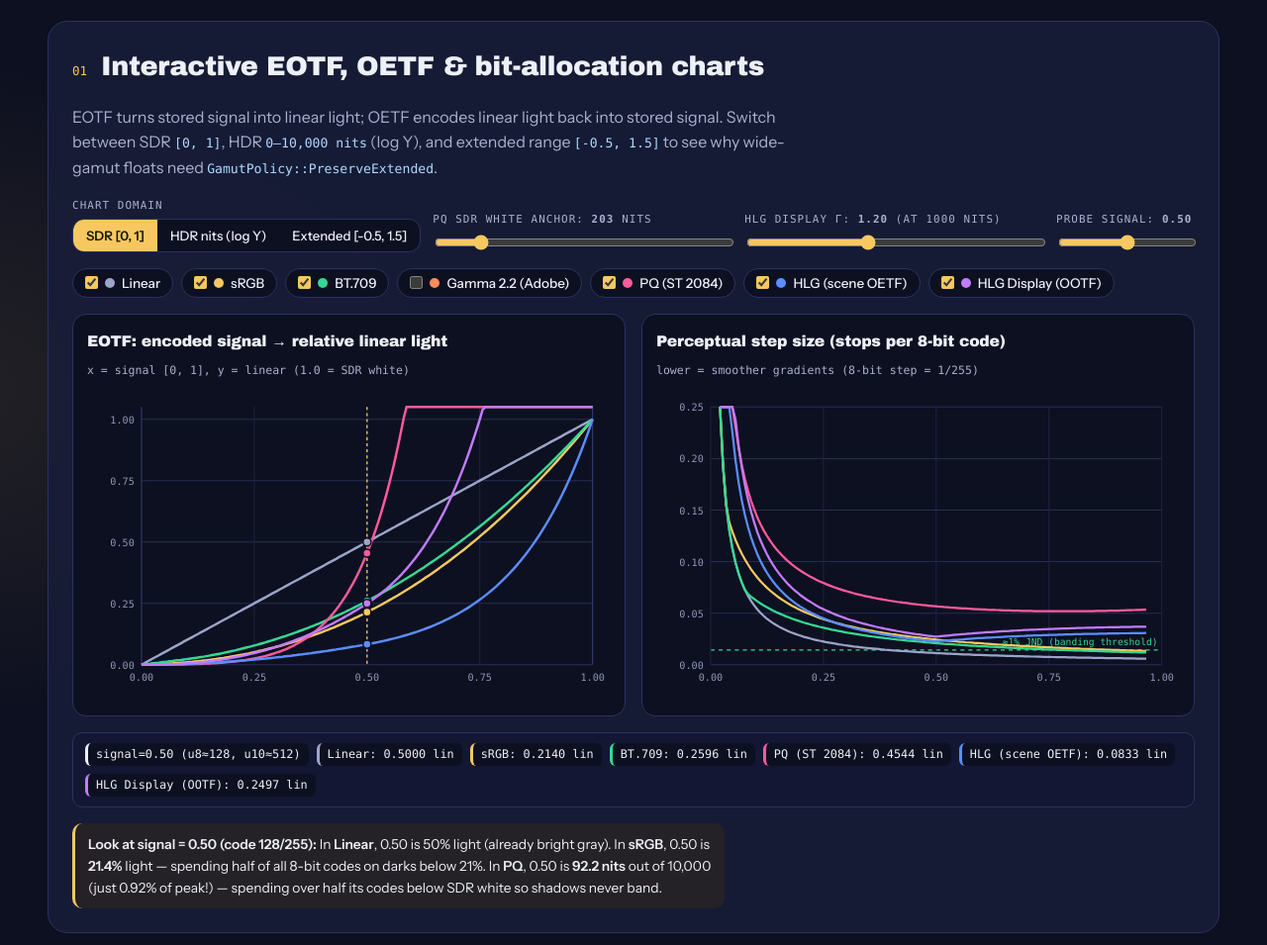
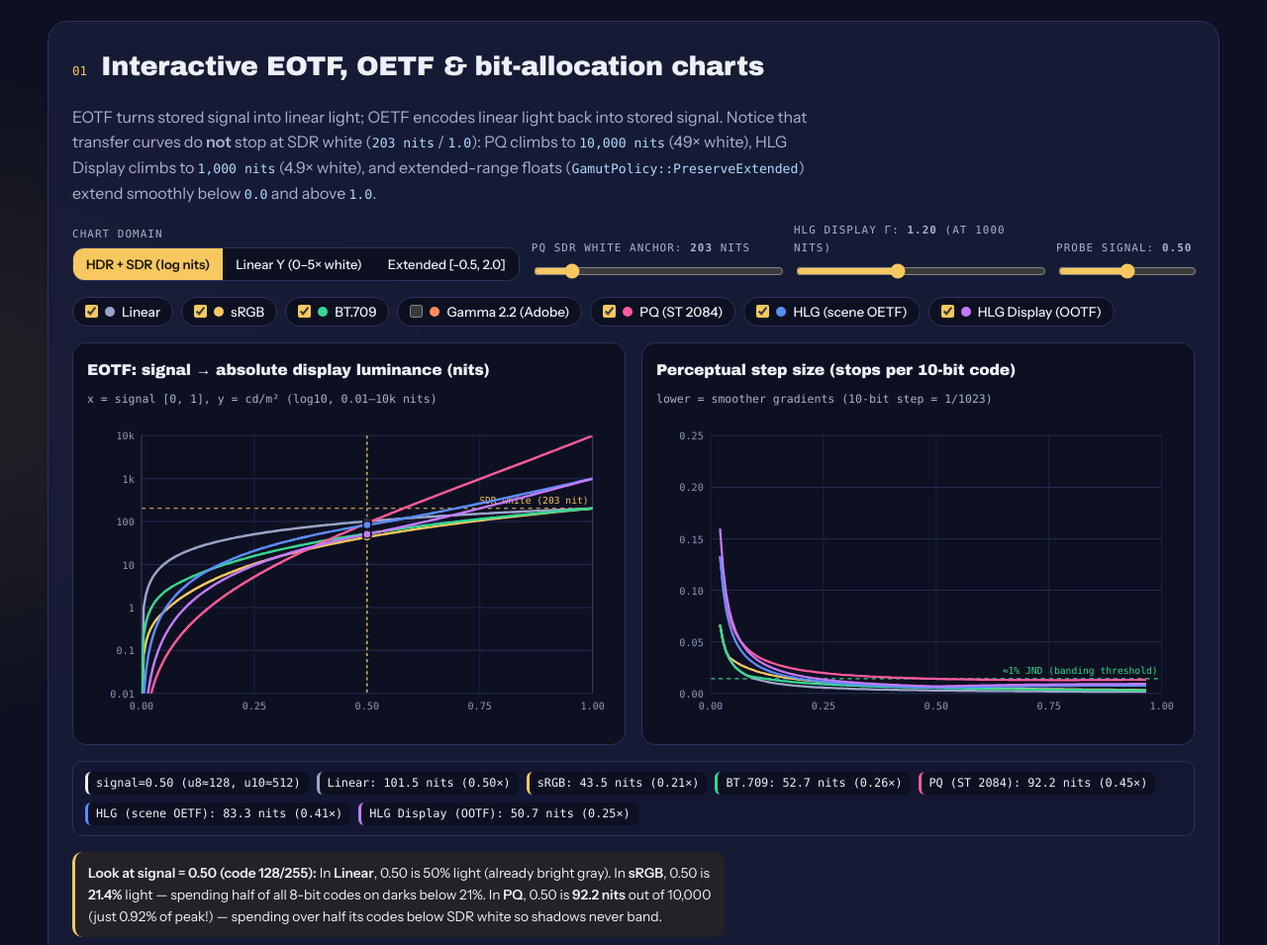
Before and after one commit to imazen/zenpixels, a plain HTML site: page site/transfers.html in a window 1280 px wide. Shown: the part 278-1233 px from the top of the page at 99% size. Drawn offline with Linux system fonts and the light colour scheme; a web font is replaced by a local one.

Commit message:
fix(site): show full HDR headroom on transfers.html (default log nits, unclipped 5x linear, extended [-0.5, 2.0])

```diff
--- a/site/transfers.html
+++ b/site/transfers.html
@@ -102,15 +102,15 @@ footer { color: var(--muted); font-size: .82rem; padding-top: 26px; display: gri
 <main class="story">
   <section class="sec" aria-labelledby="h-charts">
     <div class="sec-head"><span class="num">01</span><h2 id="h-charts">Interactive EOTF, OETF &amp; bit-allocation charts</h2></div>
-    <p class="sub">EOTF turns stored signal into linear light; OETF encodes linear light back into stored signal. Switch between SDR <code>[0, 1]</code>, HDR <code>0–10,000 nits</code> (log Y), and extended range <code>[-0.5, 1.5]</code> to see why wide-gamut floats need <code>GamutPolicy::PreserveExtended</code>.</p>
+    <p class="sub">EOTF turns stored signal into linear light; OETF encodes linear light back into stored signal. Notice that transfer curves do <strong>not</strong> stop at SDR white (<code>203 nits</code> / <code>1.0</code>): PQ climbs to <code>10,000 nits</code> (49× white), HLG Display climbs to <code>1,000 nits</code> (4.9× white), and extended-range floats (<code>GamutPolicy::PreserveExtended</code>) extend smoothly below <code>0.0</code> and above <code>1.0</code>.</p>
 
     <div class="ctl-row">
       <div class="field" style="flex:0 1 auto">
         <label id="mode-lbl">Chart domain</label>
         <div class="seg" role="group" aria-labelledby="mode-lbl">
-          <button type="button" class="mode-btn" data-mode="sdr" aria-pressed="true">SDR [0, 1]</button>
-          <button type="button" class="mode-btn" data-mode="hdr" aria-pressed="false">HDR nits (log Y)</button>
-          <button type="button" class="mode-btn" data-mode="ext" aria-pressed="false">Extended [-0.5, 1.5]</button>
+          <button type="button" class="mode-btn" data-mode="hdr" aria-pressed="true">HDR + SDR (log nits)</button>
+          <button type="button" class="mode-btn" data-mode="sdr" aria-pressed="false">Linear Y (0–5× white)</button>
+          <button type="button" class="mode-btn" data-mode="ext" aria-pressed="false">Extended [-0.5, 2.0]</button>
         </div>
       </div>
       <div class="field" style="flex:1 1 170px">
@@ -272,10 +272,12 @@ const srgbEotf = (v, ext) => {
   const s = v < 0 ? -1 : 1, a = Math.abs(v);
   return s * (a <= 0.04045 ? a / 12.92 : Math.pow((a + 0.055) / 1.055, 2.4));
 };
+const BT709_ALPHA = 0.09929682680944;
+const BT709_CUT = 4.5 * 0.018053968510807;
 const bt709Eotf = (v, ext) => {
   if (!ext) v = Math.min(1, Math.max(0, v));
-  if (v < 0.081) return v / 4.5;
-  return Math.pow((v + 0.099) / 1.099, 1 / 0.45);
+  const s = v < 0 ? -1 : 1, a = Math.abs(v);
+  return s * (a < BT709_CUT ? a / 4.5 : Math.pow((a + BT709_ALPHA) / (1 + BT709_ALPHA), 1 / 0.45));
 };
 const gamma22Eotf = (v, ext) => {
   if (!ext) v = Math.min(1, Math.max(0, v));
@@ -350,7 +352,7 @@ const CURVES = [
     id: 'hlg', name: 'HLG (scene OETF)', cicp: 'TC = 18', color: '#5b8dff', on: true,
     eotf: (v, st) => {
       const s = hlgInvOetf(v);
-      return st.mode === 'hdr' ? s * 1000 : s;
+      return st.mode === 'hdr' ? s * 1000 : (s * 1000) / st.pqWhite;
     },
     formula: 'v ≤ 0.5 ? v²/3 : (exp((v − c)/a) + b)/12',
     role: 'Broadcast HDR (BBC/NHK, iPhone Dolby Vision HLG base)',
@@ -371,7 +373,7 @@ const CURVES = [
   },
 ];
 
-const state = { mode: 'sdr', pqWhite: 203, hlgGamma: 1.2, probeX: 0.50 };
+const state = { mode: 'hdr', pqWhite: 203, hlgGamma: 1.2, probeX: 0.50 };
 
 function renderCards() {
   $('tf-cards').innerHTML = CURVES.map(c => `
@@ -402,50 +404,61 @@ function drawCharts() {
   const W = 520, H = 310, P = { l: 54, r: 18, t: 18, b: 36 };
   const iw = W - P.l - P.r, ih = H - P.t - P.b;
   const xMin = state.mode === 'ext' ? -0.5 : 0;
-  const xMax = state.mode === 'ext' ? 1.5 : 1.0;
+  const xMax = state.mode === 'ext' ? 2.0 : 1.0;
   const toX = x => P.l + ((x - xMin) / (xMax - xMin)) * iw;
 
-  let toY, yTicks, yFmt;
+  let toY, yTicks, yFmt, refY = null, refLabel = '';
   if (state.mode === 'hdr') {
     const logMin = -2, logMax = 4; // 0.01 to 10,000 nits
     toY = y => {
-      const ly = Math.log10(Math.max(0.01, Math.min(10000, y)));
+      const ly = Math.log10(Math.max(1e-4, y));
       return P.t + ih * (1 - (ly - logMin) / (logMax - logMin));
     };
-    yTicks = [0.01, 0.1, 1, 10, 100, 203, 1000, 10000];
+    yTicks = [0.01, 0.1, 1, 10, 100, 1000, 10000];
     yFmt = v => v >= 1000 ? (v / 1000) + 'k' : String(v);
+    refY = state.pqWhite;
+    refLabel = `SDR white (${state.pqWhite} nit)`;
     $('eotf-title').textContent = 'EOTF: signal → absolute display luminance (nits)';
-    $('eotf-axis').textContent = 'x = signal [0, 1], y = cd/m² (log10)';
+    $('eotf-axis').textContent = 'x = signal [0, 1], y = cd/m² (log10, 0.01–10k nits)';
   } else if (state.mode === 'ext') {
-    const yMin = -0.6, yMax = 2.6;
-    toY = y => P.t + ih * (1 - (Math.max(yMin, Math.min(yMax, y)) - yMin) / (yMax - yMin));
-    yTicks = [-0.5, 0, 0.5, 1.0, 1.5, 2.0, 2.5];
-    yFmt = v => v.toFixed(1);
-    $('eotf-title').textContent = 'Extended-range EOTF: negative & >1.0 floats';
-    $('eotf-axis').textContent = 'x = encoded [-0.5, 1.5], y = linear light';
+    const yMin = -0.6, yMax = 5.2;
+    toY = y => P.t + ih * (1 - (y - yMin) / (yMax - yMin));
+    yTicks = [-0.5, 0, 1.0, 2.0, 3.0, 4.0, 5.0];
+    yFmt = v => v.toFixed(1) + '×';
+    refY = 1.0;
+    refLabel = 'SDR white (1.0×)';
+    $('eotf-title').textContent = 'Extended-range EOTF: negative & super-white floats';
+    $('eotf-axis').textContent = 'x = encoded [-0.5, 2.0], y = relative linear light';
   } else {
-    const yMin = 0, yMax = 1.05;
-    toY = y => P.t + ih * (1 - Math.max(0, Math.min(yMax, y)) / yMax);
-    yTicks = [0, 0.25, 0.5, 0.75, 1.0];
-    yFmt = v => v.toFixed(2);
-    $('eotf-title').textContent = 'EOTF: encoded signal → relative linear light';
-    $('eotf-axis').textContent = 'x = signal [0, 1], y = linear (1.0 = SDR white)';
+    const yMin = 0, yMax = 5.2;
+    toY = y => P.t + ih * (1 - (y - yMin) / (yMax - yMin));
+    yTicks = [0, 1.0, 2.0, 3.0, 4.0, 5.0];
+    yFmt = v => v.toFixed(1) + '×';
+    refY = 1.0;
+    refLabel = `SDR white (1.0× = ${state.pqWhite} nit)`;
+    $('eotf-title').textContent = 'EOTF: signal → relative linear light (with HDR headroom)';
+    $('eotf-axis').textContent = 'x = signal [0, 1], y = multiples of SDR white (unclipped)';
   }
 
-  const xTicks = state.mode === 'ext' ? [-0.5, 0, 0.5, 1.0, 1.5] : [0, 0.25, 0.5, 0.75, 1.0];
-  let g = '';
+  const xTicks = state.mode === 'ext' ? [-0.5, 0, 0.5, 1.0, 1.5, 2.0] : [0, 0.25, 0.5, 0.75, 1.0];
+  let g = `<defs><clipPath id="eotf-clip"><rect x="${P.l}" y="${P.t}" width="${iw}" height="${ih}"/></clipPath></defs>`;
   for (const yt of yTicks) {
     const py = toY(yt);
-    const isRef = state.mode === 'hdr' && yt === 203;
-    g += `<line x1="${P.l}" y1="${py.toFixed(1)}" x2="${W - P.r}" y2="${py.toFixed(1)}" stroke="${isRef ? '#f6c85f' : '#252c54'}" stroke-dasharray="${isRef ? '4 4' : ''}" stroke-width="1"/>`;
-    g += `<text x="${P.l - 7}" y="${(py + 4).toFixed(1)}" text-anchor="end" fill="${isRef ? '#f6c85f' : '#8d96b8'}" font-family="var(--font-mono)" font-size="10">${yFmt(yt)}</text>`;
+    g += `<line x1="${P.l}" y1="${py.toFixed(1)}" x2="${W - P.r}" y2="${py.toFixed(1)}" stroke="${yt === 0 ? '#364072' : '#252c54'}" stroke-width="1"/>`;
+    g += `<text x="${P.l - 7}" y="${(py + 4).toFixed(1)}" text-anchor="end" fill="#8d96b8" font-family="var(--font-mono)" font-size="10">${yFmt(yt)}</text>`;
+  }
+  if (refY !== null) {
+    const rpy = toY(refY);
+    g += `<line x1="${P.l}" y1="${rpy.toFixed(1)}" x2="${W - P.r}" y2="${rpy.toFixed(1)}" stroke="#f6c85f" stroke-dasharray="4 4" stroke-width="1.2"/>`;
+    g += `<text x="${W - P.r - 4}" y="${(rpy - 5).toFixed(1)}" text-anchor="end" fill="#f6c85f" font-family="var(--font-mono)" font-size="9.5">${refLabel}</text>`;
   }
   for (const xt of xTicks) {
     const px = toX(xt);
     g += `<line x1="${px.toFixed(1)}" y1="${P.t}" x2="${px.toFixed(1)}" y2="${H - P.b}" stroke="${xt === 0 || xt === 1 ? '#364072' : '#1e2446'}" stroke-width="1"/>`;
     g += `<text x="${px.toFixed(1)}" y="${H - P.b + 16}" text-anchor="middle" fill="#8d96b8" font-family="var(--font-mono)" font-size="10">${xt.toFixed(2)}</text>`;
   }
-  const N = 160;
+  const N = 200;
+  g += '<g clip-path="url(#eotf-clip)">';
   for (const c of CURVES) {
     if (!c.on) continue;
     if (state.mode === 'ext' && (c.id === 'pq' || c.id === 'hlg' || c.id === 'hlg_disp')) continue;
@@ -453,31 +466,39 @@ function drawCharts() {
     for (let i = 0; i <= N; i++) {
       const x = xMin + (i / N) * (xMax - xMin);
       const y = c.eotf(x, state);
-      pts.push(`${toX(x).toFixed(1)},${toY(y).toFixed(1)}`);
+      const py = toY(y);
+      pts.push(`${toX(x).toFixed(1)},${Math.max(P.t - 40, Math.min(H - P.b + 40, py)).toFixed(1)}`);
     }
     g += `<polyline fill="none" stroke="${c.color}" stroke-width="2.4" points="${pts.join(' ')}"/>`;
   }
+  g += '</g>';
   // Probe line
   const pxVal = state.mode === 'ext' ? (xMin + state.probeX * (xMax - xMin)) : state.probeX;
   const probePx = toX(pxVal);
+  $('probe-x-val').textContent = pxVal.toFixed(2);
   g += `<line x1="${probePx.toFixed(1)}" y1="${P.t}" x2="${probePx.toFixed(1)}" y2="${H - P.b}" stroke="#f6c85f" stroke-dasharray="3 3" stroke-width="1.3"/>`;
-  const readItems = [`<span style="--c:#eef0f8">signal=${pxVal.toFixed(2)} (u8≈${Math.round(Math.max(0, Math.min(1, pxVal)) * 255)}, u10≈${Math.round(Math.max(0, Math.min(1, pxVal)) * 1023)})</span>`];
+  const readItems = [`<span style="--c:#eef0f8">signal=${pxVal.toFixed(2)}${pxVal >= 0 && pxVal <= 1 ? ` (u8≈${Math.round(pxVal * 255)}, u10≈${Math.round(pxVal * 1023)})` : ' (extended f32)'}</span>`];
   for (const c of CURVES) {
     if (!c.on) continue;
     if (state.mode === 'ext' && (c.id === 'pq' || c.id === 'hlg' || c.id === 'hlg_disp')) continue;
     const y = c.eotf(pxVal, state);
-    g += `<circle cx="${probePx.toFixed(1)}" cy="${toY(y).toFixed(1)}" r="4" fill="${c.color}" stroke="#0d1020" stroke-width="1.5"/>`;
-    const unit = state.mode === 'hdr' ? `${y < 10 ? y.toFixed(2) : y.toFixed(1)} nits` : `${y.toFixed(4)} lin`;
+    const py = toY(y);
+    if (py >= P.t - 1 && py <= H - P.b + 1) {
+      g += `<circle cx="${probePx.toFixed(1)}" cy="${py.toFixed(1)}" r="4" fill="${c.color}" stroke="#0d1020" stroke-width="1.5"/>`;
+    }
+    const unit = state.mode === 'hdr'
+      ? `${y < 10 ? y.toFixed(2) : y.toFixed(1)} nits (${(y / state.pqWhite).toFixed(2)}×)`
+      : `${y.toFixed(3)}× (${(y * state.pqWhite).toFixed(1)} nit)`;
     readItems.push(`<span style="--c:${c.color}">${c.name}: ${unit}</span>`);
   }
   $('svg-eotf').innerHTML = g;
   $('probe-readout').innerHTML = readItems.join('');
 
-  // Second chart: stops per 8-bit code step (log2(L(v+dv)/L(v))) across signal [0.04, 0.98]
+  // Second chart: stops per 8-bit/10-bit code step (log2(L(v+dv)/L(v))) across signal [0.04, 0.98]
   const dMin = 0, dMax = 0.25;
-  const toDY = s => P.t + ih * (1 - Math.min(dMax, Math.max(0, s)) / dMax);
+  const toDY = s => P.t + ih * (1 - (s - dMin) / (dMax - dMin));
   const toDX = x => P.l + x * iw;
-  let dg = '';
+  let dg = `<defs><clipPath id="dens-clip"><rect x="${P.l}" y="${P.t}" width="${iw}" height="${ih}"/></clipPath></defs>`;
   for (const yt of [0, 0.05, 0.10, 0.15, 0.20, 0.25]) {
     const py = toDY(yt);
     dg += `<line x1="${P.l}" y1="${py.toFixed(1)}" x2="${W - P.r}" y2="${py.toFixed(1)}" stroke="#252c54" stroke-width="1"/>`;
@@ -496,6 +517,7 @@ function drawCharts() {
   const dv = 1 / ((1 << bits) - 1);
   $('density-title').textContent = `Perceptual step size (stops per ${bits}-bit code)`;
   $('density-axis').textContent = `lower = smoother gradients (${bits}-bit step = 1/${(1 << bits) - 1})`;
+  dg += '<g clip-path="url(#dens-clip)">';
   for (const c of CURVES) {
     if (!c.on) continue;
     const pts = [];
@@ -504,10 +526,11 @@ function drawCharts() {
       const y1 = Math.max(1e-7, c.eotf(x, { ...state, mode: state.mode === 'hdr' ? 'hdr' : 'sdr' }));
       const y2 = Math.max(1e-7, c.eotf(Math.min(1, x + dv), { ...state, mode: state.mode === 'hdr' ? 'hdr' : 'sdr' }));
       const stops = Math.max(0, Math.log2(y2 / y1));
-      pts.push(`${toDX(x).toFixed(1)},${toDY(stops).toFixed(1)}`);
+      pts.push(`${toDX(x).toFixed(1)},${Math.max(P.t - 40, Math.min(H - P.b + 40, toDY(stops))).toFixed(1)}`);
     }
     dg += `<polyline fill="none" stroke="${c.color}" stroke-width="2.2" points="${pts.join(' ')}"/>`;
   }
+  dg += '</g>';
   $('svg-density').innerHTML = dg;
 }
 
```
